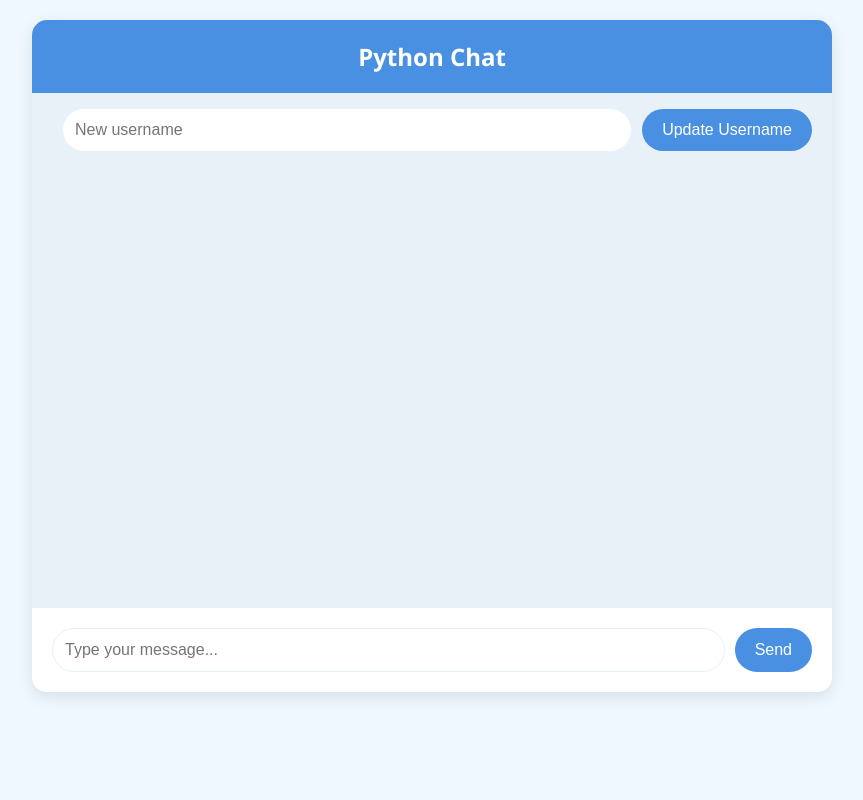
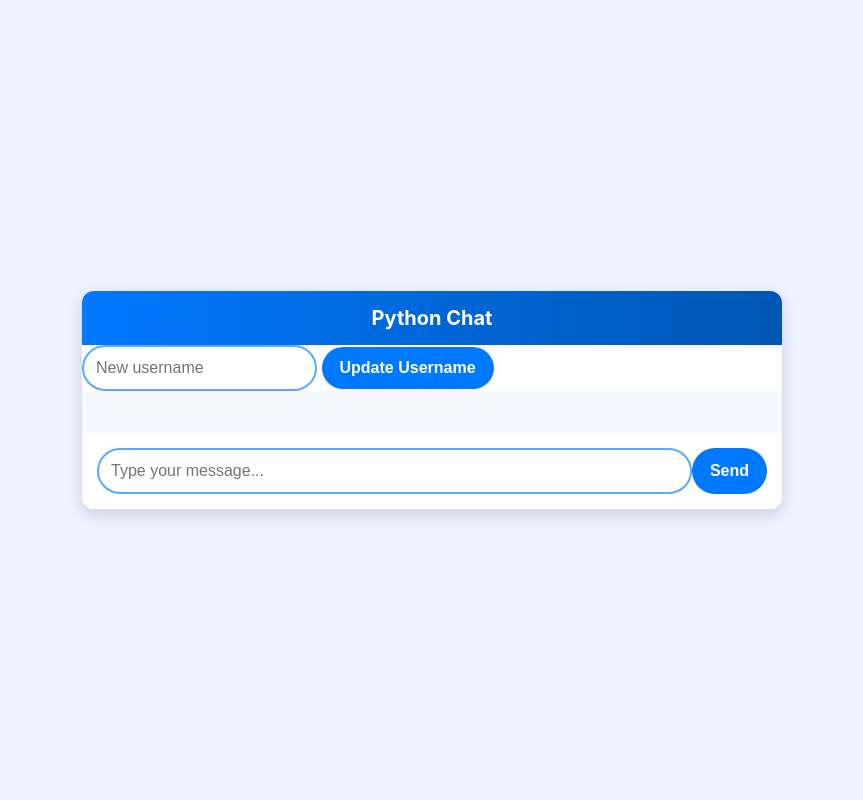
Before and after one commit to anibalalpizar/python-html-chat-app, a Flask app: page / in a window 1280 px wide. Shown: the whole page, without its empty margins (208-1071 px from the left). Run offline with Flask 3, Linux system fonts and the light colour scheme; some libraries are stand-ins or nearby versions.

Commit message:
refactor HTML structure and link external JavaScript and CSS files

```diff
--- a/templates/index.html
+++ b/templates/index.html
@@ -4,160 +4,12 @@
 <head>
 	<meta charset="UTF-8" />
 	<meta name="viewport" content="width=device-width, initial-scale=1.0" />
-	<title>Python Chat App</title>
+	<title>Python Chat</title>
 	<script src="https://cdnjs.cloudflare.com/ajax/libs/socket.io/4.7.5/socket.io.js"
 		integrity="sha512-luMnTJZ7oEchNDZAtQhgjomP1eZefnl82ruTH/3Oj/Yu5qYtwL7+dVRccACS/Snp1lFXq188XFipHKYE75IaQQ=="
 		crossorigin="anonymous" referrerpolicy="no-referrer"></script>
-
-	<style>
-		:root {
-			--primary-color: #4a90e2;
-			--primary-light: #5da8ff;
-			--primary-dark: #3a7cbd;
-			--secondary-color: #e8f1f8;
-			--text-color: #2c3e50;
-			--bg-color: #f0f8ff;
-			--message-bg: #e1eeff;
-			--system-message-color: #8fa4b8;
-		}
-
-		body {
-			font-family: "Segoe UI", Tahoma, Geneva, Verdana, sans-serif;
-			margin: 0;
-			padding: 0;
-			background-color: var(--bg-color);
-			color: var(--text-color);
-		}
-
-		.chat-container {
-			max-width: 800px;
-			margin: 20px auto;
-			background-color: white;
-			border-radius: 15px;
-			box-shadow: 0 5px 15px rgba(0, 0, 0, 0.1);
-			overflow: hidden;
-		}
-
-		.chat-header {
-			background-color: var(--primary-color);
-			color: white;
-			padding: 20px;
-			text-align: center;
-			font-size: 24px;
-			font-weight: bold;
-		}
-
-		.chat-messages {
-			height: 400px;
-			overflow-y: auto;
-			padding: 20px;
-			background-color: var(--secondary-color);
-		}
-
-		.message {
-			margin-bottom: 15px;
-			display: flex;
-			align-items: flex-start;
-		}
-
-		.message img {
-			width: 40px;
-			height: 40px;
-			border-radius: 50%;
-			margin-right: 10px;
-			border: 2px solid var(--primary-color);
-		}
-
-		.message-content {
-			background-color: var(--message-bg);
-			padding: 12px;
-			border-radius: 18px;
-			max-width: 70%;
-			box-shadow: 0 2px 5px rgba(0, 0, 0, 0.05);
-		}
-
-		.message-username {
-			font-weight: bold;
-			margin-bottom: 5px;
-			color: var(--primary-dark);
-		}
-
-		.chat-input {
-			display: flex;
-			padding: 20px;
-			background-color: white;
-			border-top: 1px solid var(--secondary-color);
-		}
-
-		#message-input,
-		#username-input {
-			flex-grow: 1;
-			padding: 12px;
-			border: 1px solid var(--secondary-color);
-			border-radius: 25px;
-			margin-right: 10px;
-			font-size: 16px;
-		}
-
-		#send-button,
-		#update-username-button {
-			background-color: var(--primary-color);
-			color: white;
-			border: none;
-			padding: 12px 20px;
-			border-radius: 25px;
-			cursor: pointer;
-			font-size: 16px;
-			transition: background-color 0.3s ease;
-		}
-
-		#send-button:hover,
-		#update-username-button:hover {
-			background-color: var(--primary-dark);
-		}
-
-		.username-container {
-			display: flex;
-			padding: 15px 20px;
-			background-color: var(--secondary-color);
-			align-items: center;
-		}
-
-		#current-username {
-			margin-right: 10px;
-			font-weight: bold;
-			color: var(--primary-dark);
-		}
-
-		.system-message {
-			text-align: center;
-			font-style: italic;
-			color: var(--system-message-color);
-			margin: 10px 0;
-		}
-
-		.message.sent {
-			flex-direction: row-reverse;
-		}
-
-		.message.sent .message-content {
-			background-color: var(--primary-color);
-			color: white;
-			margin-left: 10px;
-			margin-right: 0;
-		}
-
-		.message.sent .message-username {
-			text-align: right;
-			color: white;
-		}
-
-		.message.sent img {
-			margin-right: 0;
-			margin-left: 10px;
-		}
-	</style>
-</head>
+		<link rel="stylesheet" href="{{ url_for('static', filename='styles.css') }}" />
+	</head>
 
 <body>
 	<div class="chat-container">
@@ -174,100 +26,7 @@
 		</div>
 	</div>
 
-	<script>
-		const socket = io();
-		const chatMessages = document.getElementById("chat-messages");
-		const messageInput = document.getElementById("message-input");
-		const sendButton = document.getElementById("send-button");
-		const currentUsernameSpan = document.getElementById("current-username");
-		const usernameInput = document.getElementById("username-input");
-		const updateUsernameButton = document.getElementById("update-username-button");
-
-		let currentUsername = "";
-
-		socket.on("set_username", (data) => {
-			currentUsername = data.username;
-			currentUsernameSpan.textContent = `Your username: ${currentUsername}`;
-		});
-
-		socket.on("user_joined", (data) => {
-			addMessage(`${data.username} joined the chat`, "system");
-		});
-
-		socket.on("user_left", (data) => {
-			addMessage(`${data.username} left the chat`, "system");
-		});
-
-		socket.on("new_message", (data) => {
-			addMessage(data.message, "user", data.username, data.avatar);
-		});
-
-		socket.on("username_updated", (data) => {
-			addMessage(`${data.old_username} changed their name to ${data.new_username}`, "system");
-			if (data.old_username === currentUsername) {
-				currentUsername = data.new_username;
-				currentUsernameSpan.textContent = `Your username: ${currentUsername}`;
-			}
-		});
-
-		sendButton.addEventListener("click", sendMessage);
-		messageInput.addEventListener("keypress", (e) => {
-			if (e.key === "Enter") sendMessage();
-		});
-
-		updateUsernameButton.addEventListener("click", updateUsername);
-
-		function sendMessage() {
-			const message = messageInput.value.trim();
-			if (message) {
-				socket.emit("send_message", { message });
-				messageInput.value = "";
-			}
-		}
-
-		function updateUsername() {
-			const newUsername = usernameInput.value.trim();
-			if (newUsername && newUsername !== currentUsername) {
-				socket.emit("update_username", { username: newUsername });
-				usernameInput.value = "";
-			}
-		}
-
-		function addMessage(message, type, username = "", avatar = "") {
-			const messageElement = document.createElement("div");
-			messageElement.className = "message";
-
-			if (type === "user") {
-				const isSentMessage = username === currentUsername;
-				if (isSentMessage) {
-					messageElement.classList.add("sent");
-				}
-
-				const avatarImg = document.createElement("img");
-				avatarImg.src = avatar;
-				messageElement.appendChild(avatarImg);
-
-				const contentDiv = document.createElement("div");
-				contentDiv.className = "message-content";
-
-				const usernameDiv = document.createElement("div");
-				usernameDiv.className = "message-username";
-				usernameDiv.textContent = username;
-				contentDiv.appendChild(usernameDiv);
-
-				const messageText = document.createElement("div");
-				messageText.textContent = message;
-				contentDiv.appendChild(messageText);
-
-				messageElement.appendChild(contentDiv);
-			} else {
-				messageElement.className = "system-message";
-				messageElement.textContent = message;
-			}
-			chatMessages.appendChild(messageElement);
-			chatMessages.scrollTop = chatMessages.scrollHeight;
-		}
-	</script>
+	<script src="{{ url_for('static', filename='index.js') }}"></script>
 </body>
 
 </html>
```
